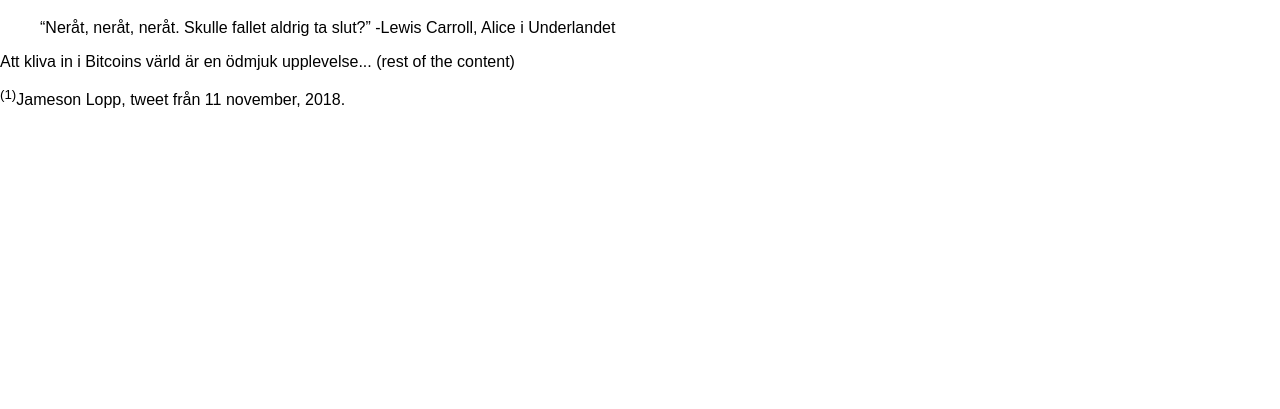
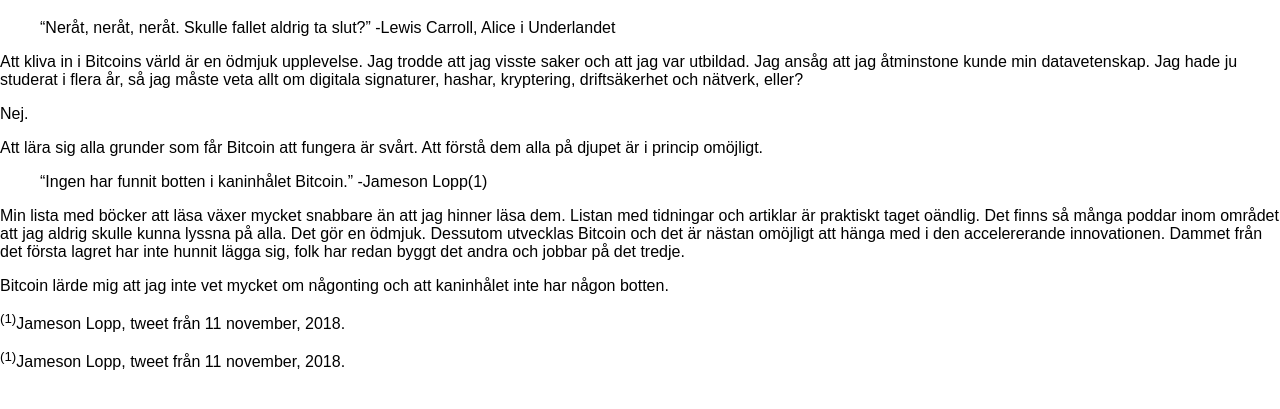
Before and after one commit to honungsgravlingen/honungsgravlingen, a plain HTML site: page kunskap_och_vetande.html in a window 1280 px wide. Shown: the part 61-470 px from the top of the page. Drawn offline with Linux system fonts and the light colour scheme.

Commit message:
Update kunskap_och_vetande.html

```diff
--- a/kunskap_och_vetande.html
+++ b/kunskap_och_vetande.html
@@ -11,7 +11,19 @@
         “Neråt, neråt, neråt. Skulle fallet aldrig ta slut?” -Lewis Carroll, Alice i Underlandet
     </blockquote>
 
-    <p>Att kliva in i Bitcoins värld är en ödmjuk upplevelse... (rest of the content)</p>
+    <p>Att kliva in i Bitcoins värld är en ödmjuk upplevelse. Jag trodde att jag visste saker och att jag var utbildad. Jag ansåg att jag åtminstone kunde min datavetenskap. Jag hade ju studerat i flera år, så jag måste veta allt om digitala signaturer, hashar, kryptering, driftsäkerhet och nätverk, eller?</p>
+
+<p>Nej.</p>
+
+<p>Att lära sig alla grunder som får Bitcoin att fungera är svårt. Att förstå dem alla på djupet är i princip omöjligt.</p>
+
+<blockquote>“Ingen har funnit botten i kaninhålet Bitcoin.” -Jameson Lopp(1)</blockquote>
+
+<p>Min lista med böcker att läsa växer mycket snabbare än att jag hinner läsa dem. Listan med tidningar och artiklar är praktiskt taget oändlig. Det finns så många poddar inom området att jag aldrig skulle kunna lyssna på alla. Det gör en ödmjuk. Dessutom utvecklas Bitcoin och det är nästan omöjligt att hänga med i den accelererande innovationen. Dammet från det första lagret har inte hunnit lägga sig, folk har redan byggt det andra och jobbar på det tredje.</p>
+
+<p>Bitcoin lärde mig att jag inte vet mycket om någonting och att kaninhålet inte har någon botten.</p>
+
+<p><sup>(1)</sup>Jameson Lopp, tweet från 11 november, 2018.</p>
 
     <p><sup>(1)</sup>Jameson Lopp, tweet från 11 november, 2018.</p>
 </body>
```
